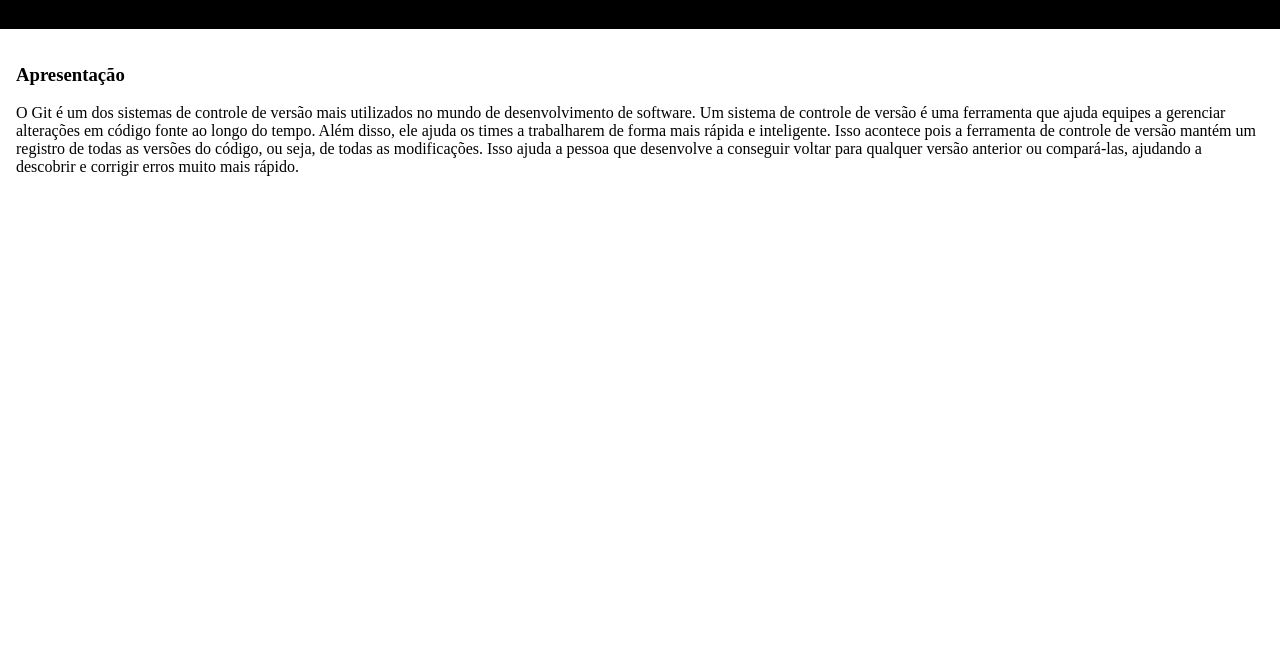
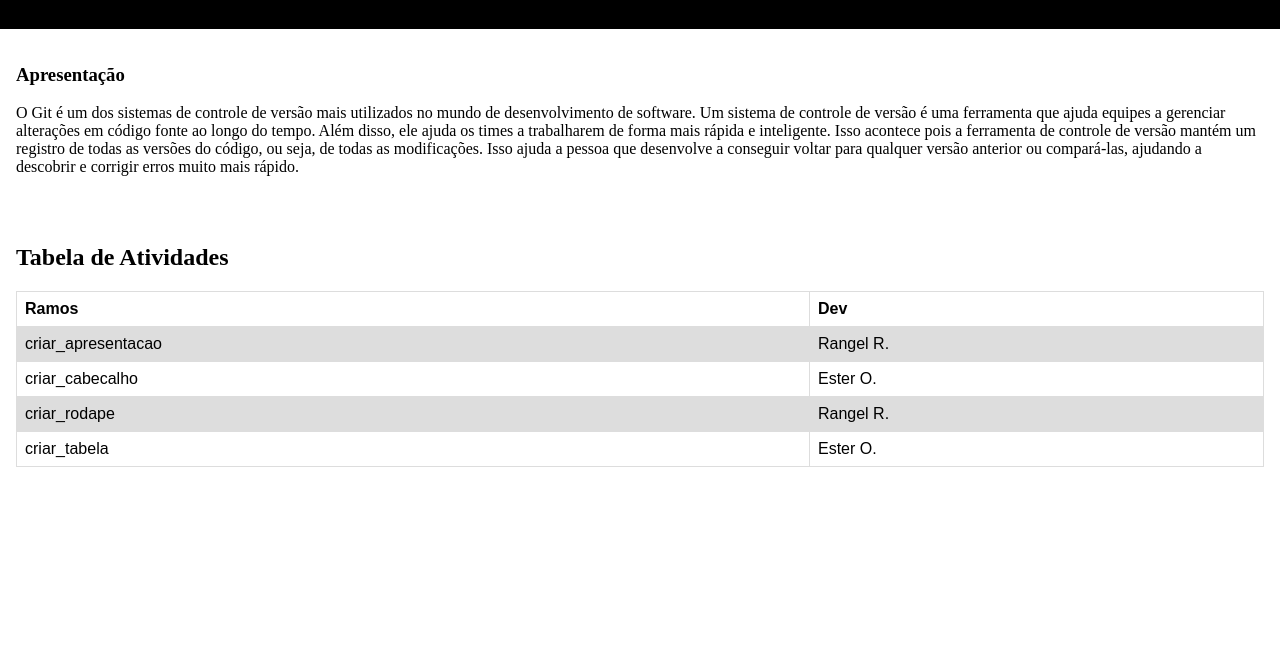
Before and after one commit to rangel-pr-dev/projeto_html, a plain HTML site: page index.html in a window 1280 px wide. Shown: the part 135-800 px from the top of the page. Drawn offline with Linux system fonts and the light colour scheme.

Commit message:
Implementação do componente tabela

```diff
--- a/estilo.css
+++ b/estilo.css
@@ -17,6 +17,11 @@ body {
 	min-height: 100vh;
 }
 
+.tabela {
+
+	padding: 16px;
+}
+
 .rodape {
 
 	background-color: black;
@@ -29,3 +34,22 @@ body {
 
 	padding: 16px;
 }
+
+table {
+
+	font-family: arial, sans-serif;
+	border-collapse: collapse;
+	width: 100%;
+}
+
+td, th {
+
+	border: 1px solid #dddddd;
+	text-align: left;
+	padding: 8px;
+}
+
+tr:nth-child(even) {
+
+	background-color: #dddddd;
+}
--- a/index.html
+++ b/index.html
@@ -22,6 +22,31 @@
 			<h3>Apresentação</h3>
 			<p>O Git é um dos sistemas de controle de versão mais utilizados no mundo de desenvolvimento de software. Um sistema de controle de versão é uma ferramenta que ajuda equipes a gerenciar alterações em código fonte ao longo do tempo. Além disso, ele ajuda os times a trabalharem de forma mais rápida e inteligente. Isso acontece pois a ferramenta de controle de versão mantém um registro de todas as versões do código, ou seja, de todas as modificações. Isso ajuda a pessoa que desenvolve a conseguir voltar para qualquer versão anterior ou compará-las, ajudando a descobrir e corrigir erros muito mais rápido.</p>
 		</div>
+		<div class="tabela">
+			<h2>Tabela de Atividades</h2>
+			<table>
+			<tr>
+				<th>Ramos</th>
+				<th>Dev</th>
+			</tr>
+			<tr>
+				<td>criar_apresentacao</td>
+				<td>Rangel R.</td>
+			</tr>
+			<tr>
+				<td>criar_cabecalho</td>
+				<td>Ester O.</td>
+			</tr>
+			<tr>
+				<td>criar_rodape</td>
+				<td>Rangel R.</td>
+			</tr>
+			<tr>
+				<td>criar_tabela</td>
+				<td>Ester O.</td>
+			</tr>
+			</table>
+		</div>
 	</div>
 
 	<footer class="rodape">
```
